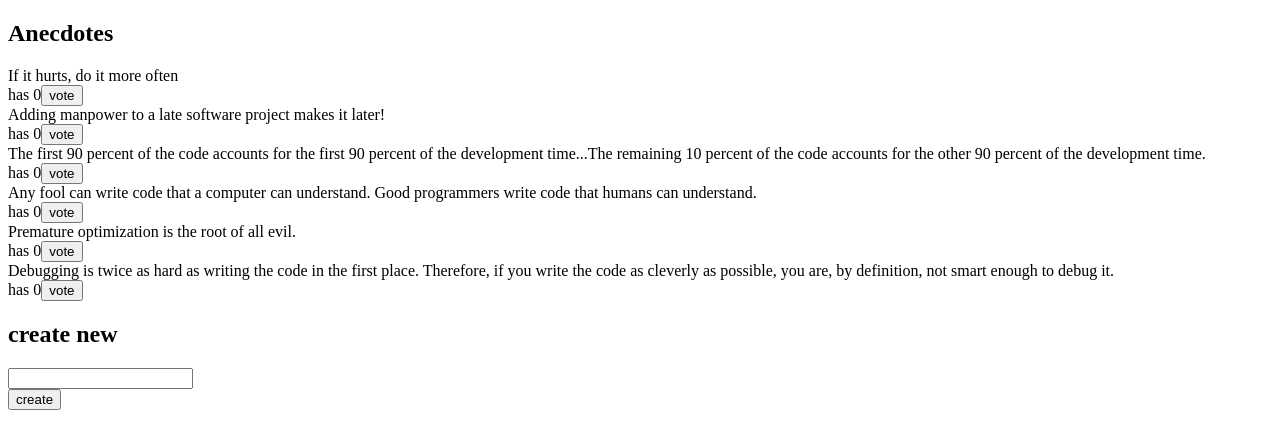
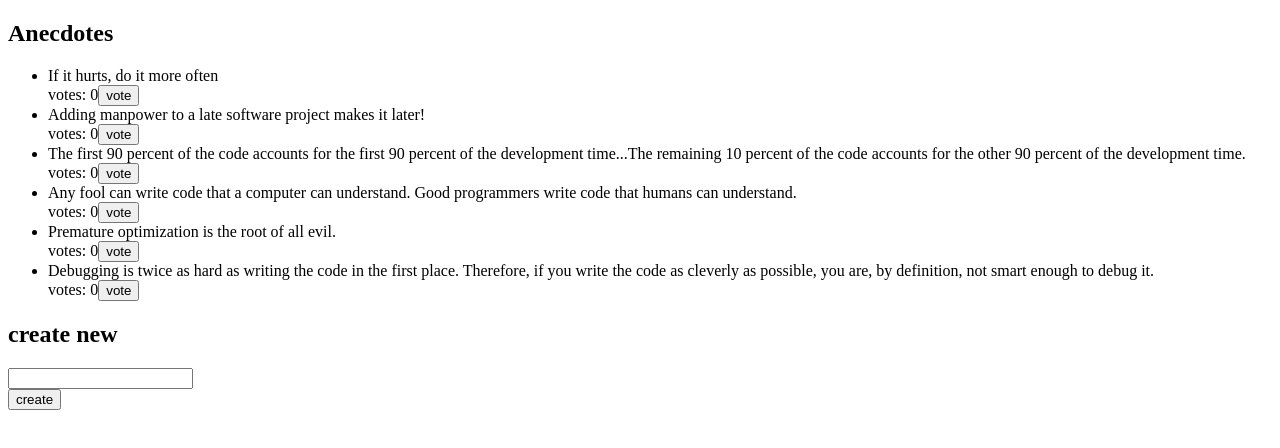
Before and after one commit to jcmsmith/FSO, a React (Create React App) app in the folder Part6/redux-anecdotes/: page / in a window 1280 px wide. Shown: the top 448 px of the page. Built offline with nearby package versions, Linux system fonts and the light colour scheme.

Commit message:
Exercise 6.5 - 6.7
I spent hours trying to figure out why it wasn't sorting correctly... Had a bug because I wrote 'likes' instead of 'votes'. Fun times

```diff
--- a/Part6/redux-anecdotes/src/App.js
+++ b/Part6/redux-anecdotes/src/App.js
@@ -1,43 +1,12 @@
-import { useSelector, useDispatch } from 'react-redux'
-import { vote, createNew } from './reducers/anecdoteReducer'
+import AnecdoteForm from './components/AnecdoteForm'
+import AnecdoteList from './components/AnecdoteList'
 
 const App = () => {
-  const anecdotes = useSelector(state => state)
-  const dispatch = useDispatch()
-
-  const handleVote = (id) => {
-    dispatch(vote(id))
-  }
-
-  const handleNewAnecdote = (event) => {
-    event.preventDefault()
-
-    console.log('event', event.target.anecdoteInput)
-    const anecdote = event.target.anecdoteInput.value
-    event.target.anecdoteInput.value = ''
-
-    dispatch(createNew(anecdote))
-  }
-
   return (
     <div>
       <h2>Anecdotes</h2>
-      {anecdotes.map(anecdote =>
-        <div key={anecdote.id}>
-          <div>
-            {anecdote.content}
-          </div>
-          <div>
-            has {anecdote.votes}
-            <button onClick={() => handleVote(anecdote.id)}>vote</button>
-          </div>
-        </div>
-      )}
-      <h2>create new</h2>
-      <form onSubmit={handleNewAnecdote}>
-        <div><input name='anecdoteInput'/></div>
-        <button type='submit'>create</button>
-      </form>
+      <AnecdoteList />
+      <AnecdoteForm />
     </div>
   )
 }
--- /dev/null
+++ b/Part6/redux-anecdotes/src/components/AnecdoteForm.js
@@ -0,0 +1,28 @@
+import { useDispatch } from 'react-redux'
+import { createAnecdote } from '../reducers/anecdoteReducer'
+
+const AnecdoteForm = (props) => {
+    const dispatch = useDispatch()
+
+    const handleNewAnecdote = (event) => {
+        event.preventDefault()
+
+        console.log('event', event.target.anecdoteInput)
+        const anecdote = event.target.anecdoteInput.value
+        event.target.anecdoteInput.value = ''
+
+        dispatch(createAnecdote(anecdote))
+      }
+
+    return (
+        <div>
+            <h2>create new</h2>
+            <form onSubmit={handleNewAnecdote}>
+                <div><input name='anecdoteInput'/></div>
+                <button type='submit'>create</button>
+            </form>
+        </div>
+    )
+}
+
+export default AnecdoteForm
--- /dev/null
+++ b/Part6/redux-anecdotes/src/components/AnecdoteList.js
@@ -0,0 +1,35 @@
+import { useDispatch, useSelector } from 'react-redux'
+import { vote } from '../reducers/anecdoteReducer'
+
+const Anecdote = ({ anecdote, handleClick }) => {
+    return(
+        <li>
+            {anecdote.content}
+            <div>
+                votes: {anecdote.votes}
+                <button onClick={handleClick}>vote</button>
+            </div>
+        </li>
+    )
+}
+
+const AnecdoteList = () => {
+    const dispatch = useDispatch()
+    const anecdotes = useSelector(state => state)
+
+    return (
+        <ul>
+            {anecdotes.map(anecdote =>
+                <Anecdote
+                    key={anecdote.id}
+                    anecdote={anecdote}
+                    handleClick={() =>
+                        dispatch(vote(anecdote.id))
+                    }
+                />
+            )}
+        </ul>
+    )
+}
+
+export default AnecdoteList
--- a/Part6/redux-anecdotes/src/reducers/anecdoteReducer.js
+++ b/Part6/redux-anecdotes/src/reducers/anecdoteReducer.js
@@ -17,20 +17,39 @@ const asObject = (anecdote) => {
   }
 }
 
+const sortByVotes = (anecdotes) => {
+  const sorted = anecdotes.sort((previous, current) => {
+    if (previous.votes === current.votes) { return 0 }
+    return (previous.votes > current.votes) ? -1 : 1
+  })
+
+  return sorted
+}
+
 export const vote = (id) => {
-  console.log('vote', id)
+  console.log('vote action', id)
   return {
     type: 'VOTE',
     data: id
   }
 }
 
-export const createNew = (anecdote) => {
+export const createAnecdote = (anecdote) => {
   console.log('new anecdote', anecdote)
 
   return {
     type: 'NEW',
     data: asObject(anecdote)
+  }
+}
+
+export const replaceAll = (anecdotes) => {
+  console.log('new anecdotes', anecdotes)
+  const replacement = anecdotes.map(asObject)
+
+  return {
+    type: 'REPLACEALL',
+    data: replacement
   }
 }
 
@@ -42,16 +61,25 @@ const reducer = (state = initialState, action) => {
 
   switch (action.type) {
     case 'VOTE':
-      return state.map((anecdote) => {
-        if (anecdote.id === action.data) {
-          return { ...anecdote, votes: anecdote.votes + 1}
-        }
-        return anecdote
-      })
+      const id = action.data
+      const vote = state.find(anecdote => anecdote.id === id)
+      const changedAnecdote = {
+        ...vote,
+        votes: vote.votes + 1
+      }
+
+      const newAnecdotes = state.map(anecdote =>
+        anecdote.id !== id ? anecdote : changedAnecdote
+      )
+
+      return sortByVotes(newAnecdotes)
+
 
     case 'NEW':
       return state.concat(action.data)
 
+    case 'REPLACEALL':
+      return action.data
 
     default: return state
   }
```
